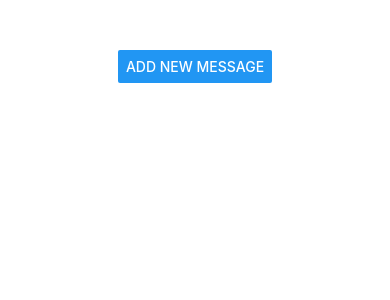
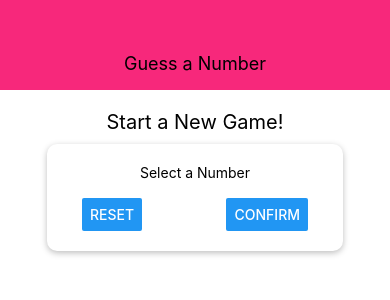
Before and after one commit to manhkhoa/go2grow, a React Native app: screen / in a window 390 px wide. Shown: the top 300 px of the page. Built offline with nearby package versions, Linux system fonts and the light colour scheme.

Commit message:
added Start Game screen

```diff
--- a/App.js
+++ b/App.js
@@ -1,62 +1,20 @@
-import React, { useState } from 'react';
-import { StyleSheet, Text, View, Button, TextInput, ScrollView, FlatList } from 'react-native';
+import React from 'react';
+import { StyleSheet, View } from 'react-native';
 
-import MessageInput from './components/MessageInput';
-import ListText from './components/ListText';
+import Header from './components/Header';
+import StartGameScreen from './screens/StartGameScreen';
 
 export default function App() {
-  const [listMessages, setListMessages] = useState([]);
-  const [isAddMode, setIsAddMode] = useState(false);
-
-  const addMessageHandler = messageTitle => {
-    if(messageTitle.length == 0){
-      return;
-    }
-    setListMessages(currentMessages => [
-      ...currentMessages,
-      { id: Math.random().toString(), value: messageTitle }
-    ]);
-    setIsAddMode(false);
-  };
-
-  const removeMessageHandler = messageID => {
-    setListMessages(currentMessages => {
-      return currentMessages.filter((message) => message.id !== messageID);
-    });
-  }
-
-  const resetMessageAdditionHandler = () => {
-    setIsAddMode(false);
-  };
-
   return (
-    <View style={styles.container}>
-      <Button title="Add new message" onPress={() => setIsAddMode(true)} />
-      <MessageInput visible={isAddMode} onAddMessage={addMessageHandler} onReset={resetMessageAdditionHandler} />
-      <FlatList
-        style={styles.viewContent}
-        keyExtractor={(item, index) => item.id}
-        data={listMessages}
-        renderItem={itemData => (
-          <ListText
-            id={itemData.item.id}
-            onDelete={removeMessageHandler}
-            title={itemData.item.value}
-          />
-        )}
-      />
+    <View style={styles.screen}>
+      <Header title="Guess a Number" />
+      <StartGameScreen />
     </View>
   );
-};
+}
 
 const styles = StyleSheet.create({
-  container: {
-    padding: 50,
-    backgroundColor: '#fff',
-    alignItems: 'center',
-    justifyContent: 'center',
-  },
-  viewContent: {
-    width: '80%',
-  },
+  screen: {
+    flex: 1
+  }
 });
--- /dev/null
+++ b/components/Card.js
@@ -0,0 +1,23 @@
+import React from 'react';
+import { View, StyleSheet } from 'react-native';
+
+const Card = props => {
+  return (
+    <View style={{ ...styles.card, ...props.style }}>{props.children}</View>
+  );
+};
+
+const styles = StyleSheet.create({
+  card: {
+    shadowColor: 'black',
+    shadowOffset: { width: 0, height: 2 },
+    shadowRadius: 6,
+    shadowOpacity: 0.26,
+    elevation: 8,
+    backgroundColor: 'white',
+    padding: 20,
+    borderRadius: 10
+  }
+});
+
+export default Card;
--- /dev/null
+++ b/components/Header.js
@@ -0,0 +1,27 @@
+import React from 'react';
+import { View, Text, StyleSheet } from 'react-native';
+
+const Header = props => {
+  return (
+    <View style={styles.header}>
+      <Text style={styles.headerTitle}>{props.title}</Text>
+    </View>
+  );
+};
+
+const styles = StyleSheet.create({
+  header: {
+    width: '100%',
+    height: 90,
+    paddingTop: 36,
+    backgroundColor: '#f7287b',
+    alignItems: 'center',
+    justifyContent: 'center'
+  },
+  headerTitle: {
+    color: 'black',
+    fontSize: 18
+  }
+});
+
+export default Header;
--- a/components/ListText.js
+++ /dev/null
@@ -1,24 +0,0 @@
-import React from 'react';
-import { View, Text, StyleSheet, TouchableOpacity } from 'react-native';
-
-const ListText = props => {
-    return (
-        <TouchableOpacity onPress={props.onDelete.bind(this, props.id)}>
-            <View style={styles.listItem}>
-                <Text>{props.title}</Text>
-            </View>
-        </TouchableOpacity>
-    );
-};
-
-const styles = StyleSheet.create({
-    listItem: {
-        padding: 10,
-        marginVertical: 10,
-        backgroundColor: '#ccc',
-        borderColor: 'black',
-        borderWidth: 1,
-    },
-});
-
-export default ListText;
--- a/components/MessageInput.js
+++ /dev/null
@@ -1,54 +0,0 @@
-import React, { useState } from 'react';
-import { View, TextInput, Button, StyleSheet, Modal } from 'react-native';
-
-const MessageInput = props => {
-    const [enteredMessage, setEnteredMessage] = useState('');
-
-    const messageInputHandler = enteredText => {
-        setEnteredMessage(enteredText);
-    };
-
-    const addMessageHandler = () => {
-        props.onAddMessage(enteredMessage);
-        setEnteredMessage('');
-    };
-
-    return (
-        <Modal visible={props.visible} animationType="fade">
-            <View style={styles.inputContainer}>
-                <TextInput
-                    placeholder="Enter the message here..."
-                    value={enteredMessage}
-                    onChangeText={messageInputHandler}
-                    style={styles.input}
-                />
-                <View style={styles.buttonContainer}>
-                    <Button title="ADD" onPress={addMessageHandler} />
-                    <Button title="RESET" color="red" onPress={props.onReset} />
-                </View>
-            </View>
-        </Modal>
-    );
-};
-
-const styles = StyleSheet.create({
-    inputContainer: {
-        flex: 1,
-        justifyContent: 'center',
-        alignItems: 'center',
-    },
-    input: {
-        width: '80%',
-        borderColor: 'black',
-        borderWidth: 1,
-        padding: 10,
-        color: 'blue',
-    },
-    buttonContainer: {
-        flexDirection: 'row',
-        justifyContent: 'space-around',
-        width: '60%'
-    },
-});
-
-export default MessageInput;
--- /dev/null
+++ b/screens/StartGameScreen.js
@@ -0,0 +1,45 @@
+import React from 'react';
+import { View, Text, StyleSheet, TextInput, Button } from 'react-native';
+
+import Card from '../components/Card';
+
+const StartGameScreen = props => {
+  return (
+    <View style={styles.screen}>
+      <Text style={styles.title}>Start a New Game!</Text>
+      <Card style={styles.inputContainer}>
+        <Text>Select a Number</Text>
+        <TextInput />
+        <View style={styles.buttonContainer}>
+          <Button title="Reset" onPress={() => {}} />
+          <Button title="Confirm" onPress={() => {}} />
+        </View>
+      </Card>
+    </View>
+  );
+};
+
+const styles = StyleSheet.create({
+  screen: {
+    flex: 1,
+    padding: 10,
+    alignItems: 'center'
+  },
+  title: {
+    fontSize: 20,
+    marginVertical: 10
+  },
+  inputContainer: {
+    width: 300,
+    maxWidth: '80%',
+    alignItems: 'center'
+  },
+  buttonContainer: {
+    flexDirection: 'row',
+    width: '100%',
+    justifyContent: 'space-between',
+    paddingHorizontal: 15
+  }
+});
+
+export default StartGameScreen;
```
